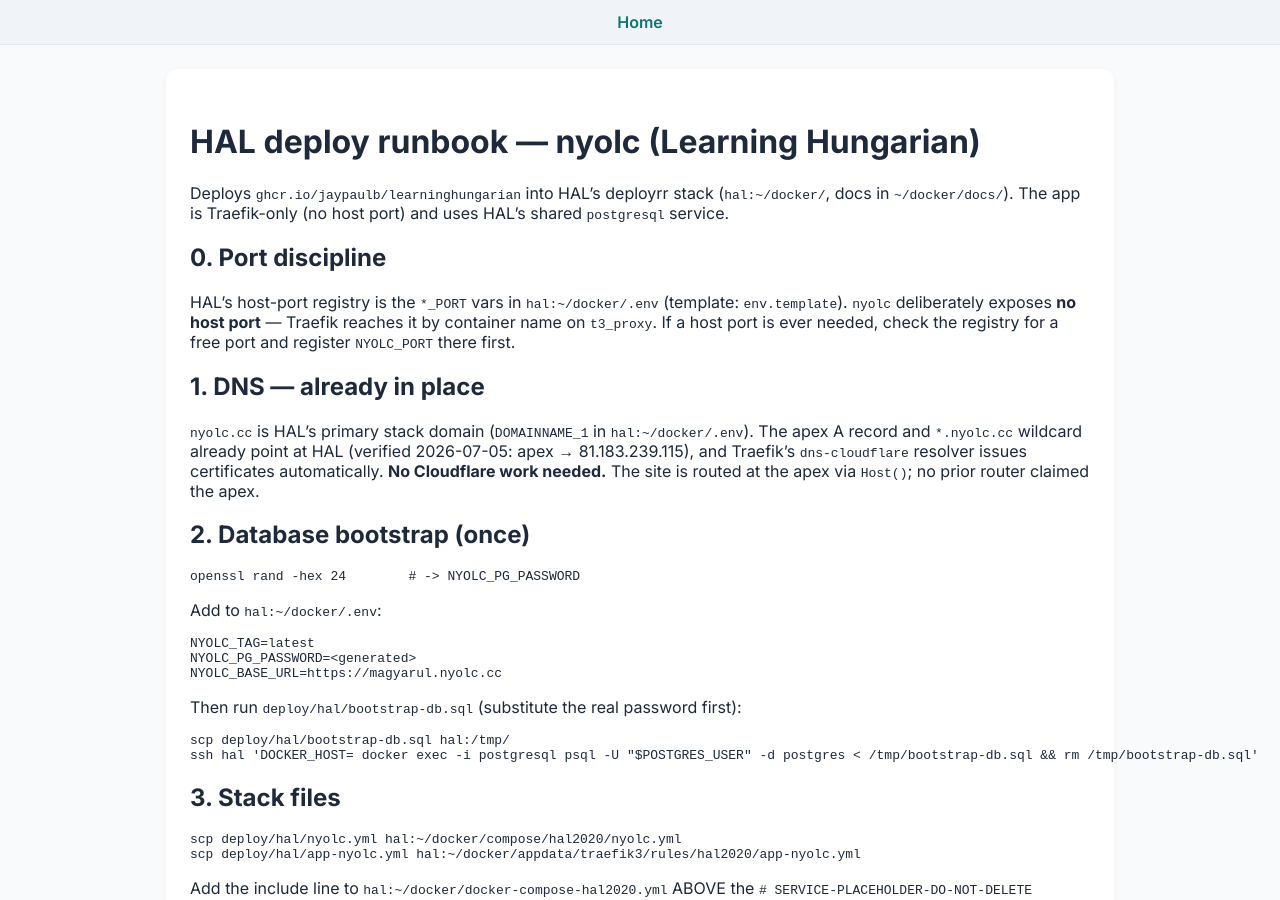
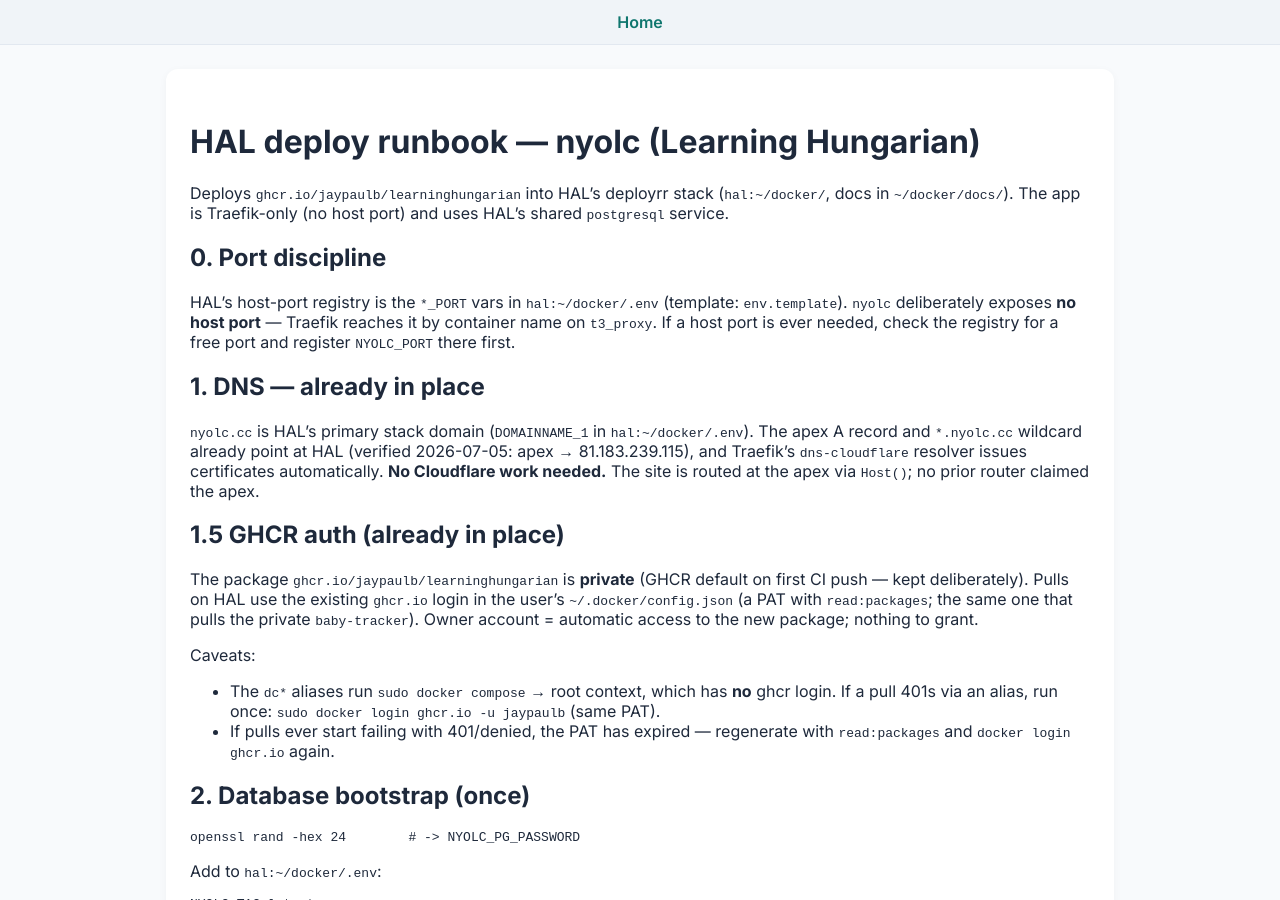
Before and after one commit to jaypaulb/learninghungarian, a Jekyll site: the page built from docs/runbooks/hal-deploy.md, in a window 1280 px wide and 900 px high. Built offline with Jekyll 4.4.1, drawn with Linux system fonts in a browser that asks for light colours; our own code applies the rules of GitHub Pages for plain Markdown files.

Commit message:
docs(runbook): GHCR stays private; existing HAL PAT covers pulls
Verified: baby-tracker is private and HAL's user-level ghcr.io login
pulls it, so the same PAT covers the new package (owner account). CI
pushes with GITHUB_TOKEN; first push creates the package private by
default. Noted the sudo-alias caveat (root has no ghcr login).

Claude-Session: https://claude.ai/code/session_01EXynZSuRUWNTqmm1w29e8t

```diff
--- a/docs/runbooks/hal-deploy.md
+++ b/docs/runbooks/hal-deploy.md
@@ -20,6 +20,21 @@ The apex A record and `*.nyolc.cc` wildcard already point at HAL (verified
 issues certificates automatically. **No Cloudflare work needed.** The site is
 routed at the apex via `Host(`{{env "DOMAINNAME_1"}}`)`; no prior router
 claimed the apex.
+
+## 1.5 GHCR auth (already in place)
+
+The package `ghcr.io/jaypaulb/learninghungarian` is **private** (GHCR default
+on first CI push — kept deliberately). Pulls on HAL use the existing `ghcr.io`
+login in the user's `~/.docker/config.json` (a PAT with `read:packages`; the
+same one that pulls the private `baby-tracker`). Owner account = automatic
+access to the new package; nothing to grant.
+
+Caveats:
+- The `dc*` aliases run `sudo docker compose` → root context, which has **no**
+  ghcr login. If a pull 401s via an alias, run once:
+  `sudo docker login ghcr.io -u jaypaulb` (same PAT).
+- If pulls ever start failing with 401/denied, the PAT has expired —
+  regenerate with `read:packages` and `docker login ghcr.io` again.
 
 ## 2. Database bootstrap (once)
 
```
